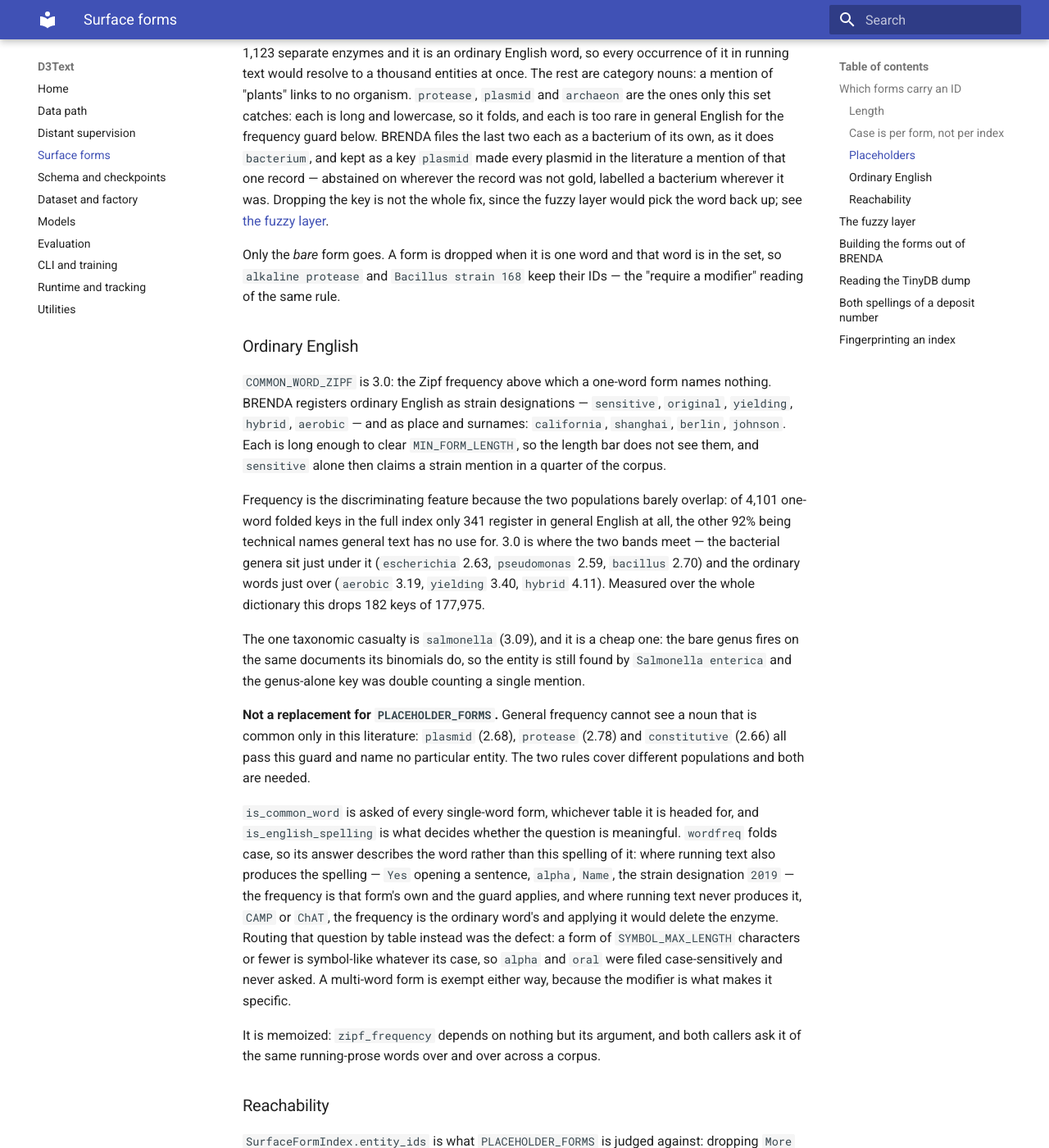
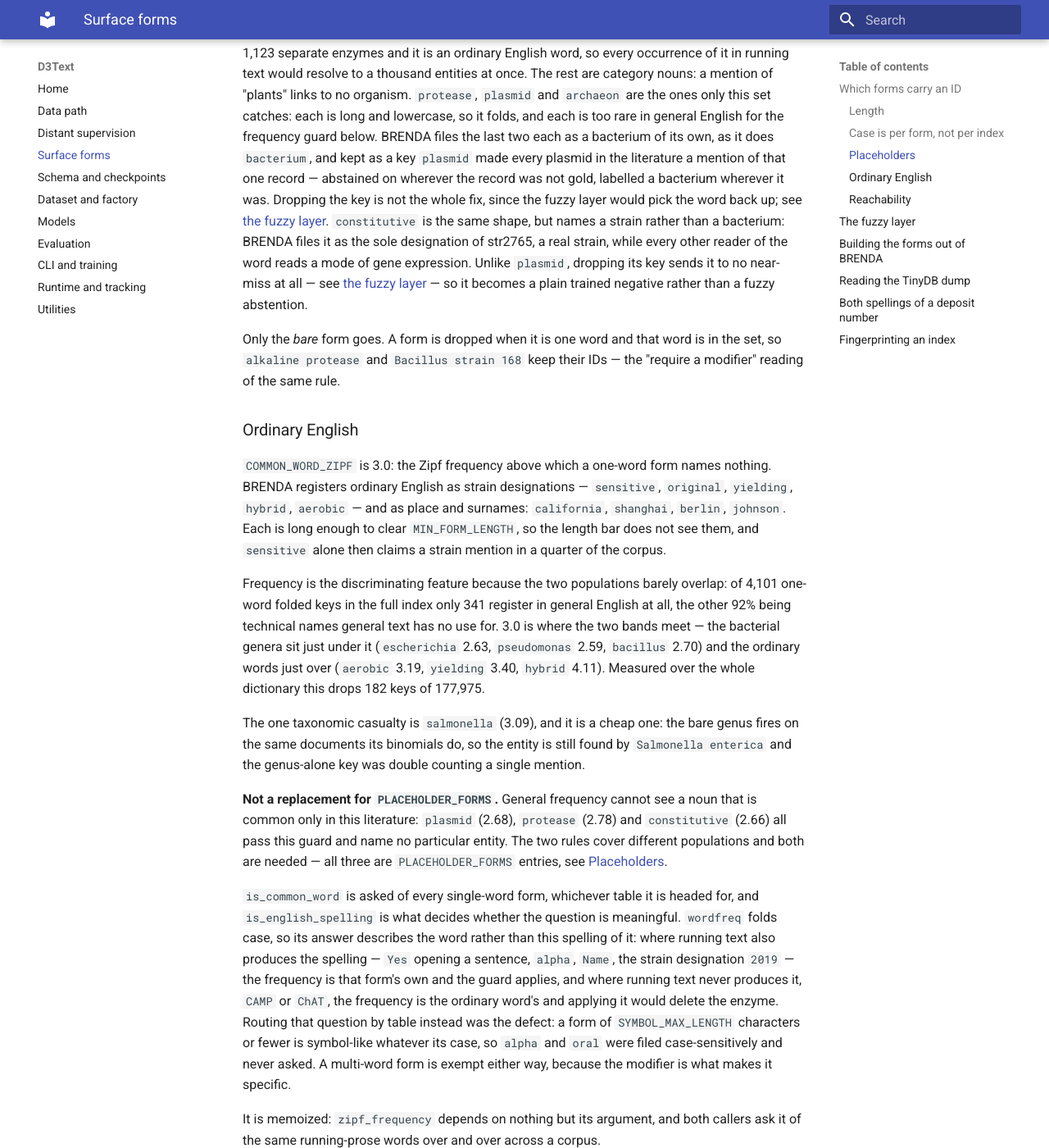
Before and after one commit to manuquadros/d3text, an MkDocs documentation site: the page built from docs/surface-forms.md, in a window 1280 px wide and 1400 px high, scrolled down 1838 px. Shown: the whole window at 82% size. Built offline with MkDocs 1.6.1 and Material for MkDocs 9.7.7, drawn with Linux system fonts in a browser that asks for light colours; some of the changed text lies outside the part shown.

Commit message:
fix: drop "constitutive" as a live BRENDA surface-form key
`constitutive` (zipf 2.66) cleared the frequency guard and was not in
PLACEHOLDER_FORMS, so it stayed a folded index key for str2765: every
ordinary use of the word in the corpus became a candidate strain
mention. Added it to PLACEHOLDER_FORMS alongside plasmid/protease.

Unlike plasmid (which fell through to the enzyme key "plasmin" at
fuzzy score 85.7 and stayed abstained), no single-word BRENDA form
scores within FUZZY_CUTOFF of "constitutive", so dropping the key
turns it into a plain trained negative rather than a fuzzy abstention
— no further exclusion needed. docs/surface-forms.md updated to match.

```diff
--- a/docs/surface-forms.md
+++ b/docs/surface-forms.md
@@ -88,6 +88,12 @@
 record — abstained on wherever the record was not gold, labelled a bacterium
 wherever it was. Dropping the key is not the whole fix, since the fuzzy layer
 would pick the word back up; see [the fuzzy layer](#the-fuzzy-layer).
+`constitutive` is the same shape, but names a strain rather than a bacterium:
+BRENDA files it as the sole designation of str2765, a real strain, while
+every other reader of the word reads a mode of gene expression. Unlike
+`plasmid`, dropping its key sends it to no near-miss at all — see
+[the fuzzy layer](#the-fuzzy-layer) — so it becomes a plain trained negative
+rather than a fuzzy abstention.
 
 Only the *bare* form goes. A form is dropped when it is one word and that word
 is in the set, so `alkaline protease` and `Bacillus strain 168` keep their IDs —
@@ -118,7 +124,8 @@
 **Not a replacement for `PLACEHOLDER_FORMS`.** General frequency cannot see a
 noun that is common only in this literature: `plasmid` (2.68), `protease` (2.78)
 and `constitutive` (2.66) all pass this guard and name no particular entity. The
-two rules cover different populations and both are needed.
+two rules cover different populations and both are needed — all three are
+`PLACEHOLDER_FORMS` entries, see [Placeholders](#placeholders).
 
 `is_common_word` is asked of every single-word form, whichever table it is
 headed for, and `is_english_spelling` is what decides whether the question is
@@ -237,10 +244,14 @@
 against the enzyme `plasmin` and `plasmids` 80.0, `archaeon` 80.0 against the
 other-organism name `Archaea`, `protease` 88.9 against `proteasome`. Each hit
 hands every occurrence of the word back its abstention, now as a near-miss of
-some other entity. `fuzzy_ids` therefore refuses a `PLACEHOLDER_FORMS` entry in
-any casing, and the entry with an `s`, since `plasmids` names no more than
-`plasmid`. The gate is that narrow on purpose. Refusing every word that scores
-nearer a placeholder than any key would also refuse `Bacteroidia`, a class of
+some other entity. `constitutive` is the counterexample: nothing in the
+shipped dump's single-word forms sits within the cutoff of it, so for this
+entry the gate costs nothing — dropping the key alone already turns the word
+into a plain trained negative. `fuzzy_ids` therefore refuses a
+`PLACEHOLDER_FORMS` entry in any casing, and the entry with an `s`, since
+`plasmids` names no more than `plasmid`. The gate is that narrow on purpose.
+Refusing every word that scores nearer a placeholder than any key would also
+refuse `Bacteroidia`, a class of
 bacteria, which scores 84.2 against `bacteria` and 81.8 against `Bacteroides`:
 an abstention on an organism name traded for a trained negative on it, the
 costly direction. A misspelt placeholder is not refused, so it is abstained on
```
Also changed, not shown: 2 other files.
